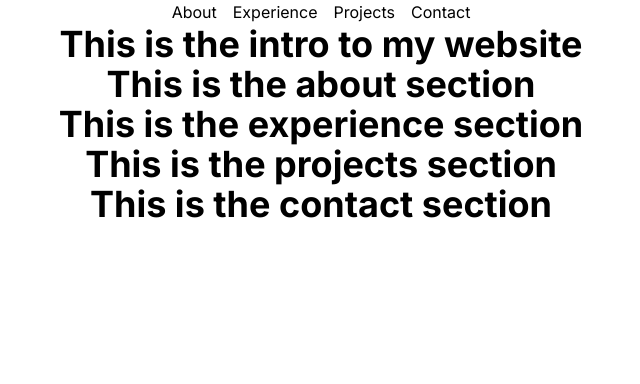
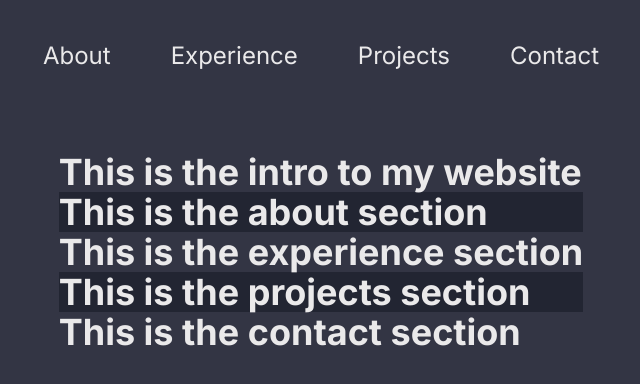
Before and after one commit to mjhuynh8/personal-portfolio, a React (Vite) app: page / in a window 1280 px wide. Shown: the top 384 px of the page, without its empty margins (319-959 px from the left). Built offline with nearby package versions, Linux system fonts and the light colour scheme.

Commit message:
implemented some styling

```diff
--- a/src/App.jsx
+++ b/src/App.jsx
@@ -9,11 +9,13 @@ function App() {
   return (
     <div className="flex flex-col items-center justify-center">
       <Navbar />
-      <Intro />
-      <About />
-      <Experience />
-      <Projects />
-      <Contact />
+      <div className="p-10">
+        <Intro />
+        <About />
+        <Experience />
+        <Projects />
+        <Contact />
+      </div>
     </div>
   );
 }
--- a/src/components/About.jsx
+++ b/src/components/About.jsx
@@ -1,6 +1,6 @@
 function About() {
   return (
-    <div>
+    <div className="bg-secondary">
       <h1 className="text-4xl font-bold">This is the about section</h1>
     </div>
   );
--- a/src/components/Navbar.jsx
+++ b/src/components/Navbar.jsx
@@ -1,6 +1,6 @@
 function Navbar() {
   return (
-    <div className="flex flex-row justify-center items-center gap-4">
+    <div className="flex flex-row justify-center items-center gap-15 text-2xl p-10">
       <h1>About</h1>
       <h1>Experience</h1>
       <h1>Projects</h1>
--- a/src/components/Projects.jsx
+++ b/src/components/Projects.jsx
@@ -1,6 +1,6 @@
 function Projects() {
   return (
-    <div>
+    <div className="bg-secondary">
       <h1 className="text-4xl font-bold">This is the projects section</h1>
     </div>
   );
--- a/src/index.css
+++ b/src/index.css
@@ -1,8 +1,17 @@
 @import "tailwindcss";
+
+@theme {
+  --color-primary: rgb(51, 53, 68); /* Main surface color */
+  --color-secondary: rgb(34, 37, 50); /* Darker background */
+  --color-accent: rgb(64, 69, 89); /* Accent/muted color */
+  --color-text: rgb(234, 233, 234); /* Light text color */
+}
 
 html,
 body {
   margin: 0;
   padding: 0;
   font-family: "Inter", sans-serif;
+  background-color: var(--color-primary);
+  color: var(--color-text);
 }
```
